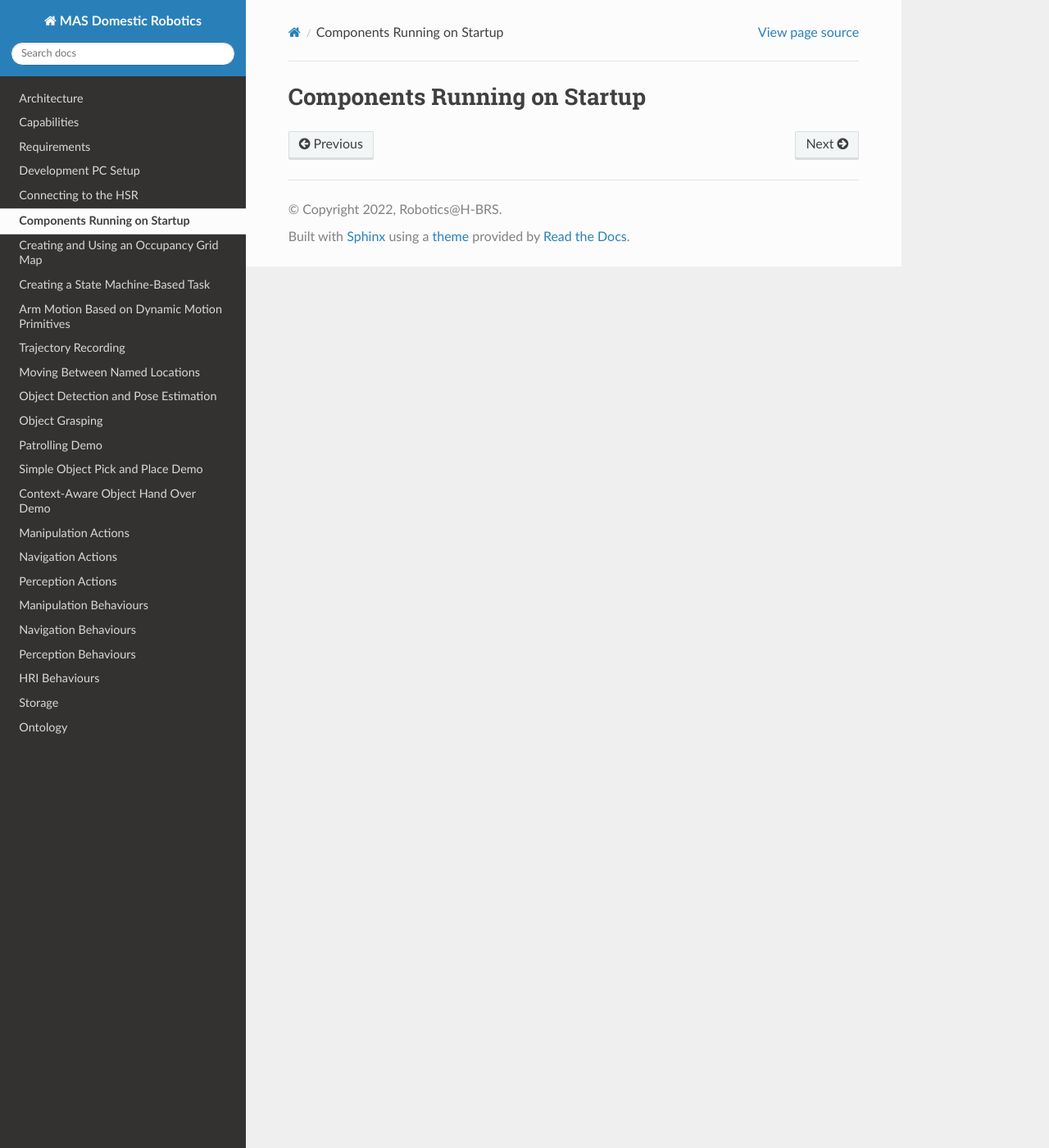
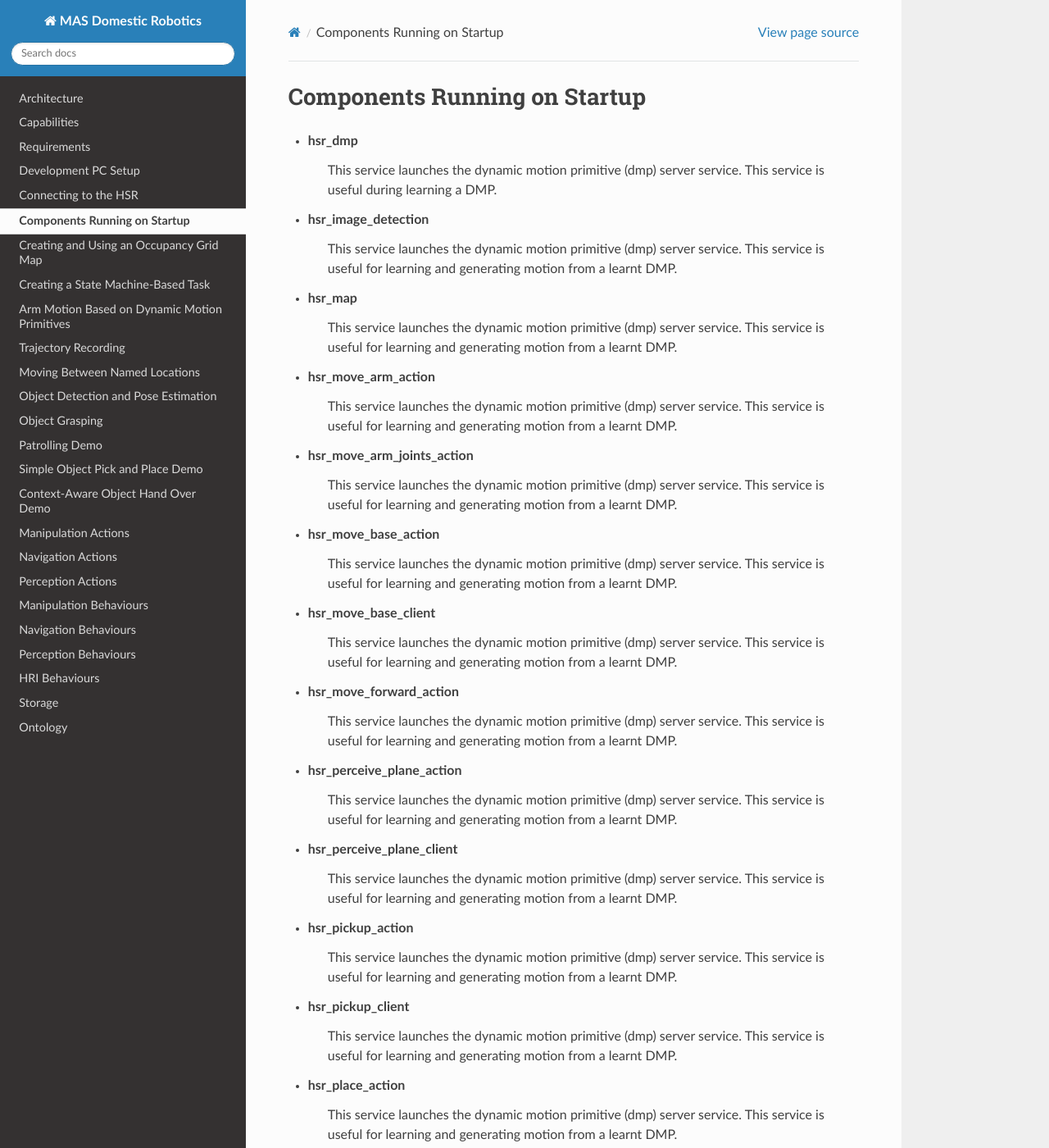
Before and after one commit to b-it-bots/mas_domestic_robotics, a Sphinx documentation site: the page built from docs/source/setup/startup-components.rst, in a window 1280 px wide and 1400 px high. Shown: the whole window at 82% size. Built offline with Sphinx 7.4.7 and the Read the Docs theme 2.0.0, drawn with Linux system fonts in a browser that asks for light colours; some of the changed text lies outside the part shown.

Commit message:
Added startup component service rst file

```diff
--- a/docs/source/setup/startup-components.rst
+++ b/docs/source/setup/startup-components.rst
@@ -1,2 +1,53 @@
 Components Running on Startup
 =============================
+
+- hsr_dmp
+    This service launches the dynamic motion primitive (dmp) server service. This service is useful during learning a DMP.
+- hsr_image_detection
+    This service launches the dynamic motion primitive (dmp) server service. This service is useful for learning and
+    generating motion from a learnt DMP.
+- hsr_map
+    This service launches the dynamic motion primitive (dmp) server service. This service is useful for learning and
+    generating motion from a learnt DMP.
+- hsr_move_arm_action
+    This service launches the dynamic motion primitive (dmp) server service. This service is useful for learning and
+    generating motion from a learnt DMP.
+- hsr_move_arm_joints_action
+    This service launches the dynamic motion primitive (dmp) server service. This service is useful for learning and
+    generating motion from a learnt DMP.
+- hsr_move_base_action
+    This service launches the dynamic motion primitive (dmp) server service. This service is useful for learning and
+    generating motion from a learnt DMP.
+- hsr_move_base_client
+    This service launches the dynamic motion primitive (dmp) server service. This service is useful for learning and
+    generating motion from a learnt DMP.
+- hsr_move_forward_action
+    This service launches the dynamic motion primitive (dmp) server service. This service is useful for learning and
+    generating motion from a learnt DMP.
+- hsr_perceive_plane_action
+    This service launches the dynamic motion primitive (dmp) server service. This service is useful for learning and
+    generating motion from a learnt DMP.
+- hsr_perceive_plane_client
+    This service launches the dynamic motion primitive (dmp) server service. This service is useful for learning and
+    generating motion from a learnt DMP.
+- hsr_pickup_action
+    This service launches the dynamic motion primitive (dmp) server service. This service is useful for learning and
+    generating motion from a learnt DMP.
+- hsr_pickup_client
+    This service launches the dynamic motion primitive (dmp) server service. This service is useful for learning and
+    generating motion from a learnt DMP.
+- hsr_place_action
+    This service launches the dynamic motion primitive (dmp) server service. This service is useful for learning and
+    generating motion from a learnt DMP.
+- hsr_place_client
+    This service launches the dynamic motion primitive (dmp) server service. This service is useful for learning and
+    generating motion from a learnt DMP.
+- hsr_sound_vocalisation
+    This service launches the dynamic motion primitive (dmp) server service. This service is useful for learning and
+    generating motion from a learnt DMP.
+- hsr_teleop
+    This service launches the dynamic motion primitive (dmp) server service. This service is useful for learning and
+    generating motion from a learnt DMP.
+- hsr_turn_base_to_action
+    This service launches the dynamic motion primitive (dmp) server service. This service is useful for learning and
+    generating motion from a learnt DMP.
```
